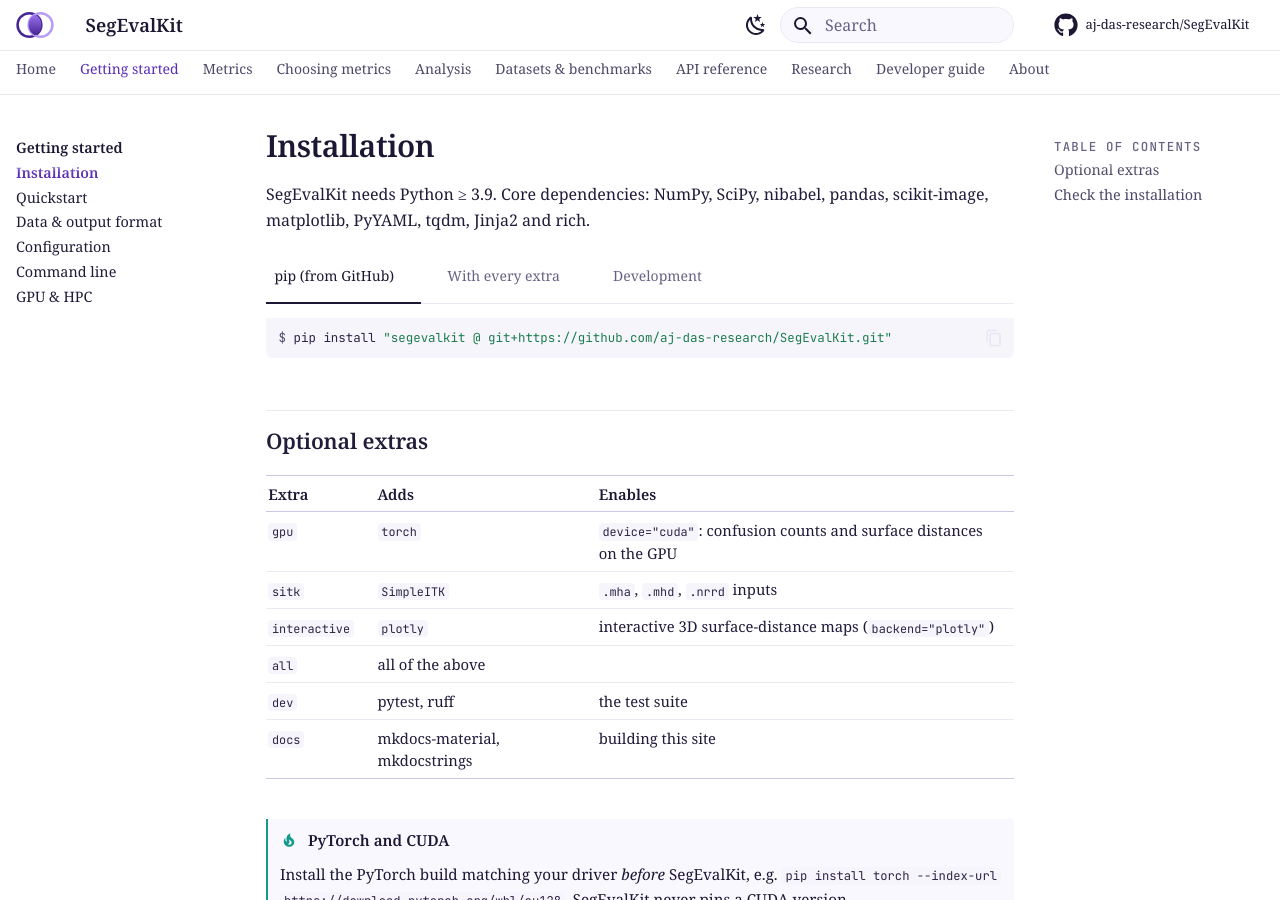
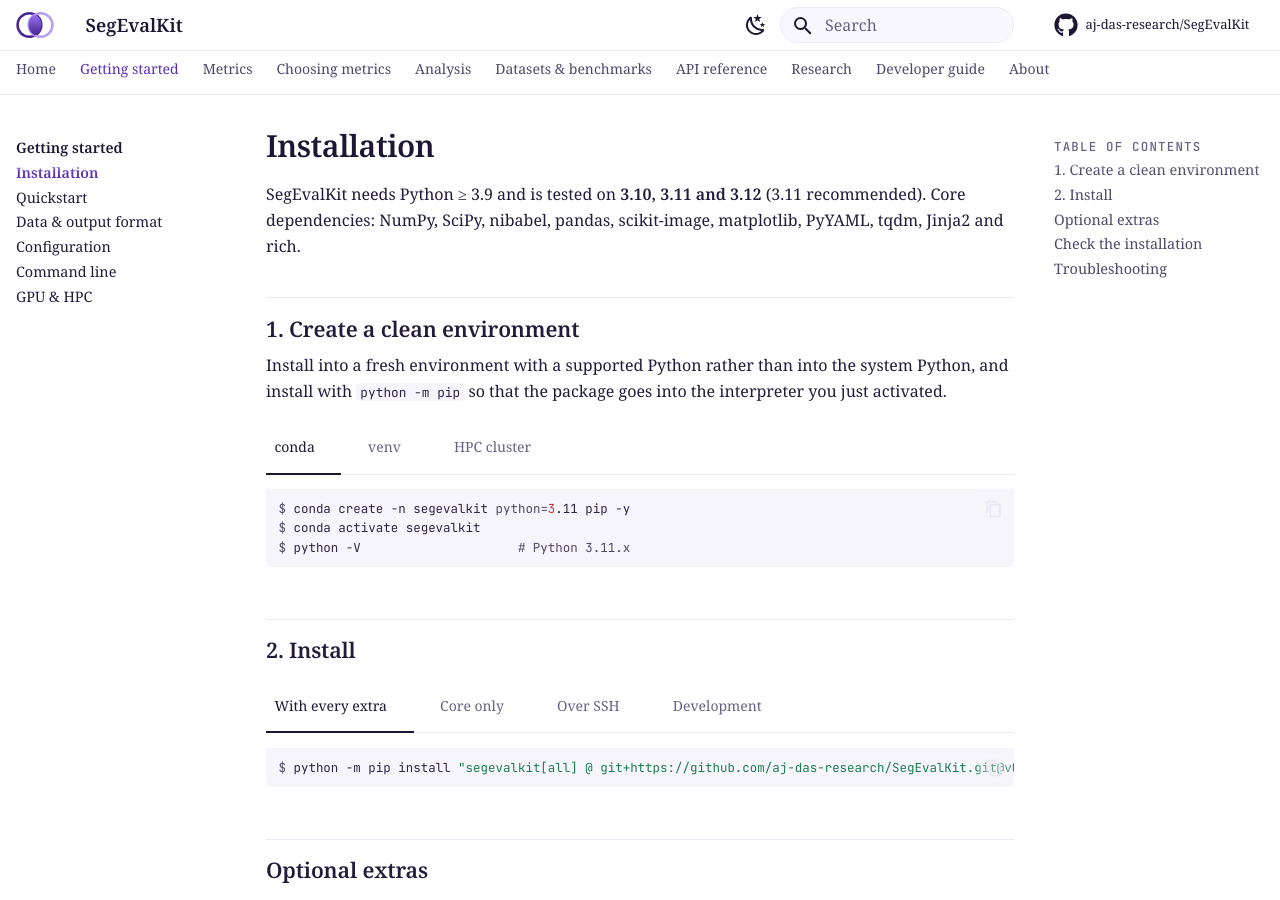
Before and after one commit to aj-das-research/SegEvalKit, an MkDocs documentation site: the page built from docs/getting-started/installation.md, in a window 1280 px wide and 900 px high. Built offline with MkDocs 1.6.1 and Material for MkDocs 9.7.7, drawn with Linux system fonts in a browser that asks for light colours; some web fonts are replaced; comment, search, counter and statistics services are not loaded; some of the changed text lies outside the part shown.

Commit message:
Install docs: clean environment step (conda / venv / HPC), python -m pip, SSH install, troubleshooting for Python-version issues; README install
Co-Authored-By: Claude Opus 5.5 <noreply@anthropic.com>

````diff
--- a/docs/getting-started/installation.md
+++ b/docs/getting-started/installation.md
@@ -1,18 +1,54 @@
 # Installation
 
-SegEvalKit needs Python ≥ 3.9. Core dependencies: NumPy, SciPy, nibabel, pandas, scikit-image, matplotlib,
-PyYAML, tqdm, Jinja2 and rich.
+SegEvalKit needs Python ≥ 3.9 and is tested on **3.10, 3.11 and 3.12** (3.11 recommended). Core dependencies:
+NumPy, SciPy, nibabel, pandas, scikit-image, matplotlib, PyYAML, tqdm, Jinja2 and rich.
 
-=== "pip (from GitHub)"
+## 1. Create a clean environment
+
+Install into a fresh environment with a supported Python rather than into the system Python, and install with
+`python -m pip` so that the package goes into the interpreter you just activated.
+
+=== "conda"
 
     ```console
-    $ pip install "segevalkit @ git+https://github.com/aj-das-research/SegEvalKit.git"
+    $ conda create -n segevalkit python=3.11 pip -y
+    $ conda activate segevalkit
+    $ python -V                     # Python 3.11.x
     ```
+
+=== "venv"
+
+    ```console
+    $ python3.11 -m venv .venv
+    $ source .venv/bin/activate
+    $ python -V                     # Python 3.11.x
+    ```
+
+=== "HPC cluster"
+
+    Put the environment on a large project file system, not in a quota-limited home directory, and load the
+    cluster's conda first. See [GPU & HPC](gpu-hpc.md#environment-on-a-cluster).
+
+## 2. Install
 
 === "With every extra"
 
     ```console
-    $ pip install "segevalkit[all] @ git+https://github.com/aj-das-research/SegEvalKit.git@v0.1.0"
+    $ python -m pip install "segevalkit[all] @ git+https://github.com/aj-das-research/SegEvalKit.git@v0.1.0"
+    ```
+
+=== "Core only"
+
+    ```console
+    $ python -m pip install "segevalkit @ git+https://github.com/aj-das-research/SegEvalKit.git@v0.1.0"
+    ```
+
+=== "Over SSH"
+
+    Where HTTPS to GitHub is blocked but an SSH key is set up (common on clusters):
+
+    ```console
+    $ python -m pip install "segevalkit[all] @ git+ssh://git@github.com/aj-das-research/SegEvalKit.git@v0.1.0"
     ```
 
 === "Development"
@@ -20,7 +56,7 @@ PyYAML, tqdm, Jinja2 and rich.
     ```console
     $ git clone https://github.com/aj-das-research/SegEvalKit.git
     $ cd SegEvalKit
-    $ pip install -e ".[all,dev,docs]"
+    $ python -m pip install -e ".[all,dev,docs]"
     $ pytest                       # ~75 tests, incl. conformance with MONAI / MedPy / DeepMind
     $ mkdocs serve                 # this site at http://127.0.0.1:8000
     ```
@@ -49,3 +85,13 @@ $ segevalkit --version
 $ segevalkit metrics | head
 $ python -c "import segevalkit as sek; print(len(sek.list_metrics()), 'metrics')"
 ```
+
+## Troubleshooting
+
+| Symptom | Cause | Fix |
+|---|---|---|
+| `ERROR: Package 'segevalkit' requires a different Python` or `No matching distribution found` | Python older than 3.9 | Create an environment with Python 3.10–3.12 (step 1) |
+| `pip` succeeds but `import segevalkit` fails | `pip` belongs to another interpreter | Use `python -m pip install ...` inside the activated environment; check `python -V` and `which python` |
+| Long dependency resolution or a build of SciPy / scikit-image from source | Very new or very old Python without wheels | Use Python 3.10–3.12, which have prebuilt wheels |
+| `git clone` hangs or `could not read Username` | HTTPS to GitHub blocked | Install over SSH (tab above) |
+| `torch.cuda.is_available()` is `False` after installing `[gpu]` | CPU-only or wrong-CUDA PyTorch wheel | Install the PyTorch build for your driver first (tip above) |
````
Also changed, not shown: README.md (+7 -1 lines), docs/getting-started/gpu-hpc.md (+16 -0 lines).
